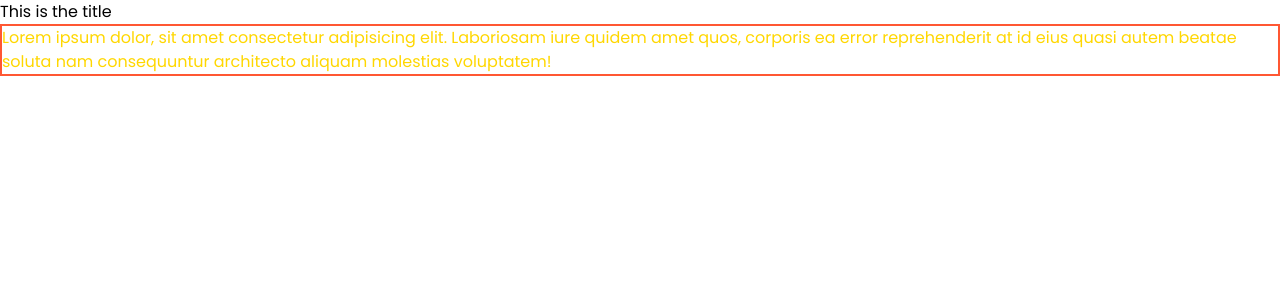
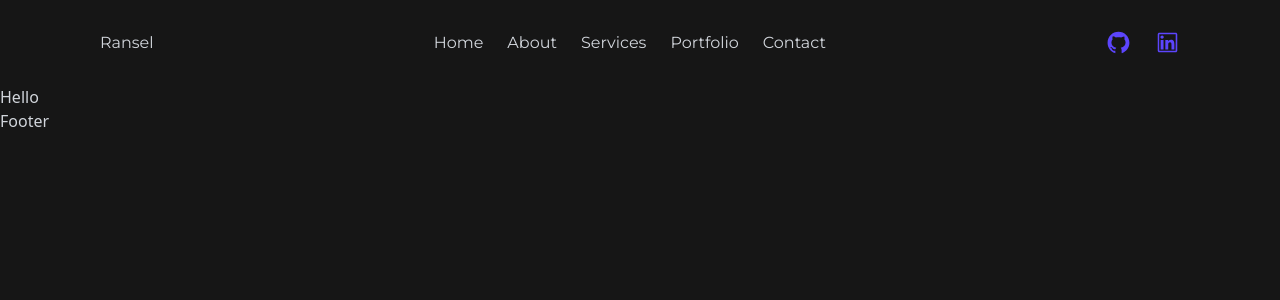
Before and after one commit to ranselorm/ransel, a Next.js app: page / in a window 1280 px wide. Shown: the top 300 px of the page. Built offline with nearby package versions, Linux system fonts and the light colour scheme.

Commit message:
Add Navbar

```diff
--- a/app/globals.css
+++ b/app/globals.css
@@ -11,13 +11,13 @@
   --foreground-rgb: 0, 0, 0;
   --background-light: 214, 219, 220;
   --background-dark: 255, 255, 255;
-  --font-light: 255, 255, 255;
-  --font-dark: 0, 0, 0;
+  --font-light: rgb(209, 213, 219);
+  /* --font-dark: #161616 */
   --font-primary: "Montserrat", sans-serif;
   --font-secondary: "Poppins", sans-serif;
-  --text-primary: #ff5733;
-  --text-secondary: #0088ff;
-  --text-accent: #ffd700;
+  --color-primary: #2a2b6a;
+  --color-secondary: #5c45fd;
+  --color-accent: #ffd700;
 }
 
 @media (prefers-color-scheme: dark) {
@@ -29,6 +29,8 @@
 }
 
 body {
-  font-size: 16px;
   color: var(--font-light);
+  background-color: #161616;
+  padding: 0;
+  margin: 0;
 }
--- a/app/layout.js
+++ b/app/layout.js
@@ -1,5 +1,7 @@
 import { Inter } from "next/font/google";
 import "./globals.css";
+import Navbar from "@/components/Navbar";
+import Footer from "@/components/Footer";
 
 // const inter = Inter({ subsets: ['latin'] })
 
@@ -11,7 +13,11 @@ export const metadata = {
 export default function RootLayout({ children }) {
   return (
     <html lang="en">
-      <body>{children}</body>
+      <body>
+        <Navbar />
+        <div>{children}</div>
+        <Footer />
+      </body>
     </html>
   );
 }
--- a/app/page.jsx
+++ b/app/page.jsx
@@ -1,15 +1,7 @@
-import Image from "next/image";
-
 export default function Home() {
   return (
-    <div className="font-secondary">
-      <h3>This is the title</h3>
-      <p className="text-accent border-2 border-primary">
-        Lorem ipsum dolor, sit amet consectetur adipisicing elit. Laboriosam
-        iure quidem amet quos, corporis ea error reprehenderit at id eius quasi
-        autem beatae soluta nam consequuntur architecto aliquam molestias
-        voluptatem!
-      </p>
-    </div>
+    <>
+      <h3>Hello</h3>
+    </>
   );
 }
--- /dev/null
+++ b/components/Footer.jsx
@@ -0,0 +1,7 @@
+import React from "react";
+
+const Footer = () => {
+  return <div>Footer</div>;
+};
+
+export default Footer;
--- /dev/null
+++ b/components/Navbar.jsx
@@ -0,0 +1,57 @@
+import Link from "next/link";
+import { AiOutlineGithub, AiOutlineLinkedin } from "react-icons/ai";
+const navlinks = [
+  {
+    title: "Home",
+    path: "/",
+  },
+  {
+    title: "About",
+    path: "/about",
+  },
+  {
+    title: "Services",
+    path: "/services",
+  },
+  {
+    title: "Portfolio",
+    path: "/portfolio",
+  },
+  {
+    title: "Contact",
+    path: "/contact",
+  },
+];
+
+const Navbar = () => {
+  return (
+    <nav className="bg-transparent font-primary text-[16px]">
+      <div className="px-[100px] py-[30px] w-full flex justify-between items-center">
+        <div>
+          <h3>Ransel</h3>
+        </div>
+        <div className="flex gap-x-6">
+          {navlinks.map((link, index) => (
+            <Link
+              href={link.path}
+              key={index}
+              className="hover:text-secondary transition-all"
+            >
+              {link.title}
+            </Link>
+          ))}
+        </div>
+        <div className="flex gap-x-6">
+          <p className="text-[25px] cursor-pointer text-secondary  hover:text-primary transition-all">
+            <AiOutlineGithub />
+          </p>
+          <p className="text-[25px] cursor-pointer text-secondary  hover:text-primary transition-all">
+            <AiOutlineLinkedin />
+          </p>
+        </div>
+      </div>
+    </nav>
+  );
+};
+
+export default Navbar;
--- a/package.json
+++ b/package.json
@@ -9,9 +9,10 @@
     "lint": "next lint"
   },
   "dependencies": {
+    "next": "14.0.1",
     "react": "^18",
     "react-dom": "^18",
-    "next": "14.0.1"
+    "react-icons": "^4.11.0"
   },
   "devDependencies": {
     "autoprefixer": "^10.0.1",
--- a/tailwind.config.js
+++ b/tailwind.config.js
@@ -23,13 +23,13 @@ module.exports = {
         accent: "var(--text-accent)",
       },
       borderColor: {
-        primary: "var(--text-primary)",
-        secondary: "var(--text-secondary)",
-        accent: "var(--text-accent)",
+        primary: "var(--color-primary)",
+        secondary: "var(--color-secondary)",
+        accent: "var(--color-accent)",
       },
       textColor: {
-        primary: "var(--text-primary)",
-        secondary: "var(--text-secondary)",
+        primary: "var(--color-primary)",
+        secondary: "var(--color-secondary)",
         accent: "var(--text-accent)",
       },
     },
```
Also changed, not shown: 1 other file (tests, documents, lock files or other folders).
